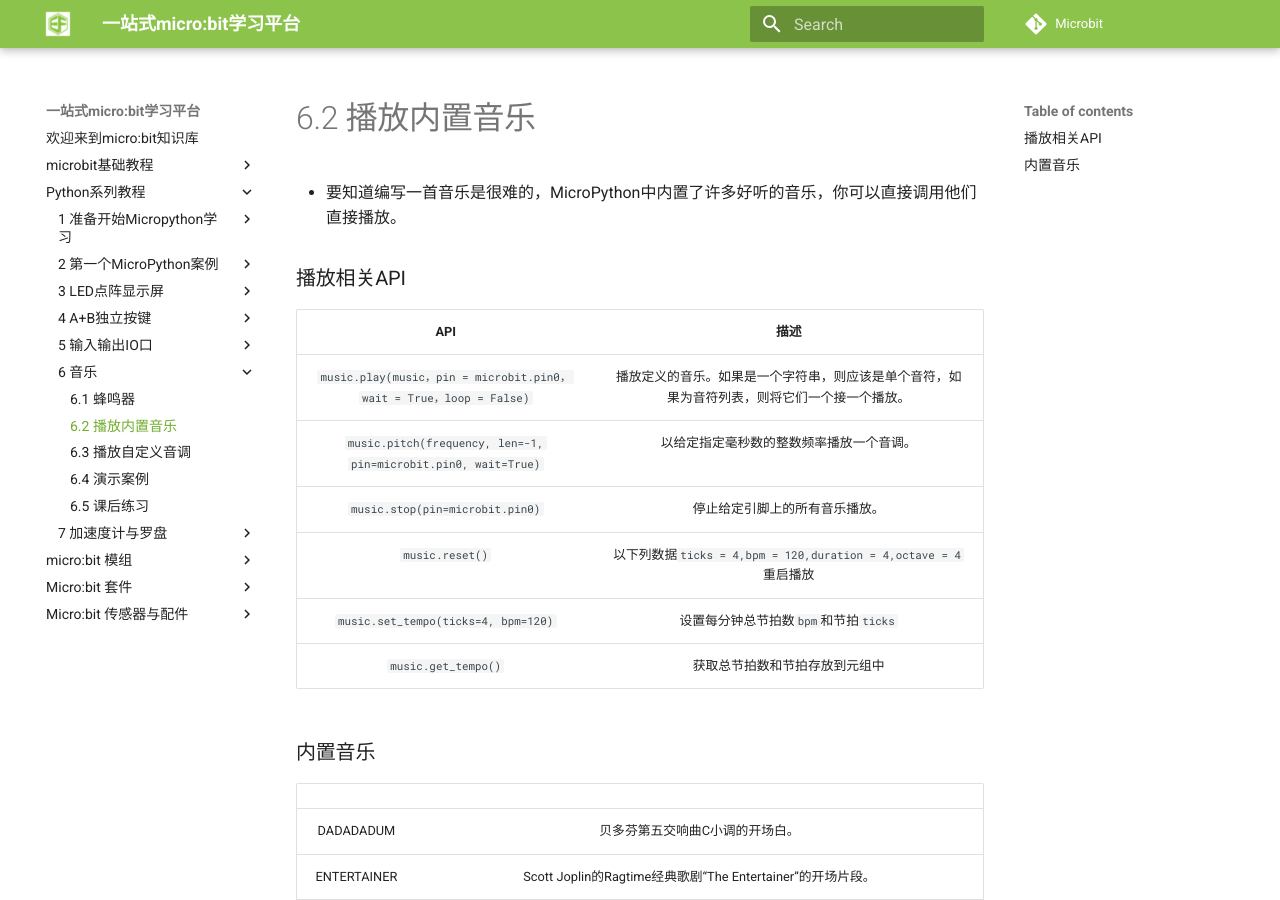
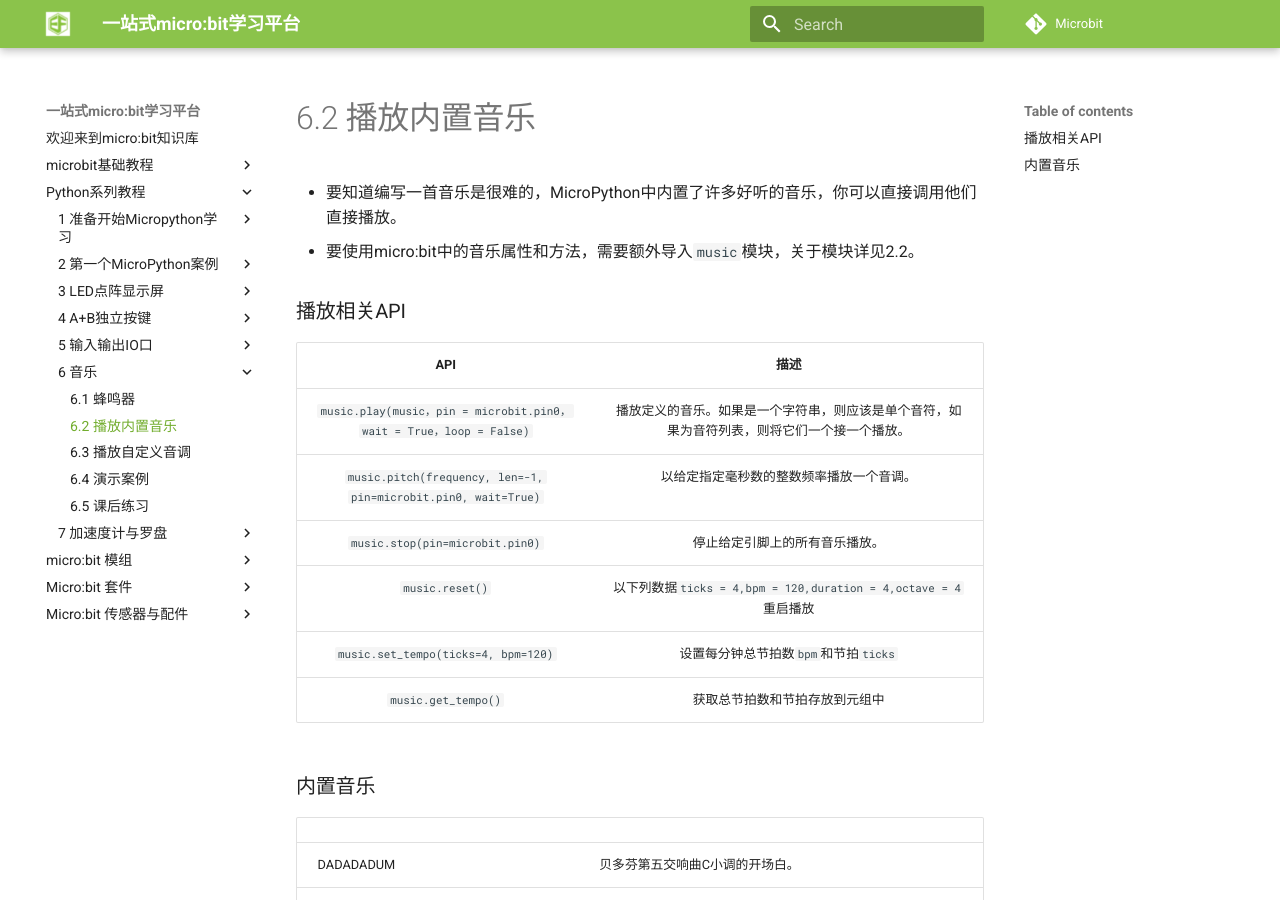
Before and after one commit to zorazeng/learn-cn, an MkDocs documentation site: the page built from docs/micropython6_2.md, in a window 1280 px wide and 900 px high. Built offline with MkDocs 1.6.1 and Material for MkDocs 9.7.7, drawn with Linux system fonts in a browser that asks for light colours; comment, search, counter and statistics services are not loaded; old or Windows-style settings are respelled for this version of MkDocs.

Commit message:
Update micropython6_2.md
update some description about module

```diff
--- a/docs/micropython6_2.md
+++ b/docs/micropython6_2.md
@@ -1,5 +1,5 @@
 - 要知道编写一首音乐是很难的，MicroPython中内置了许多好听的音乐，你可以直接调用他们直接播放。
-
+- 要使用micro:bit中的音乐属性和方法，需要额外导入`music`模块，关于模块详见2.2。
 ### 播放相关API ###
 
 | API | 描述 |
```
